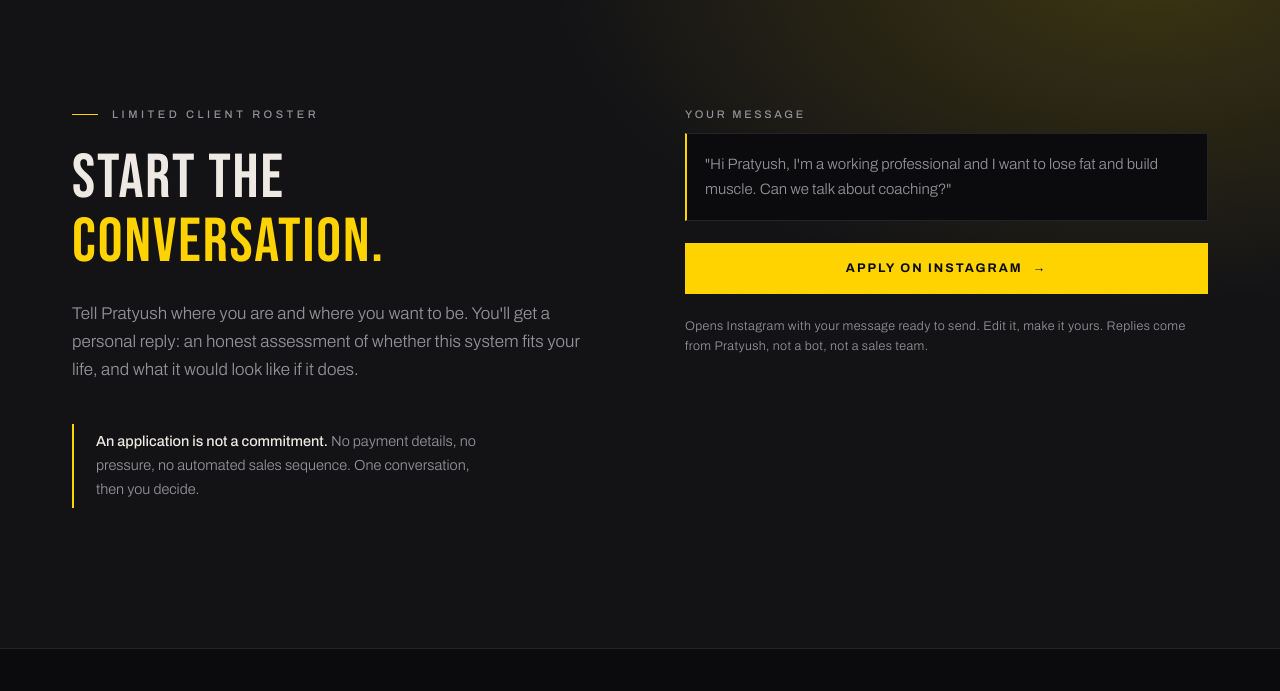
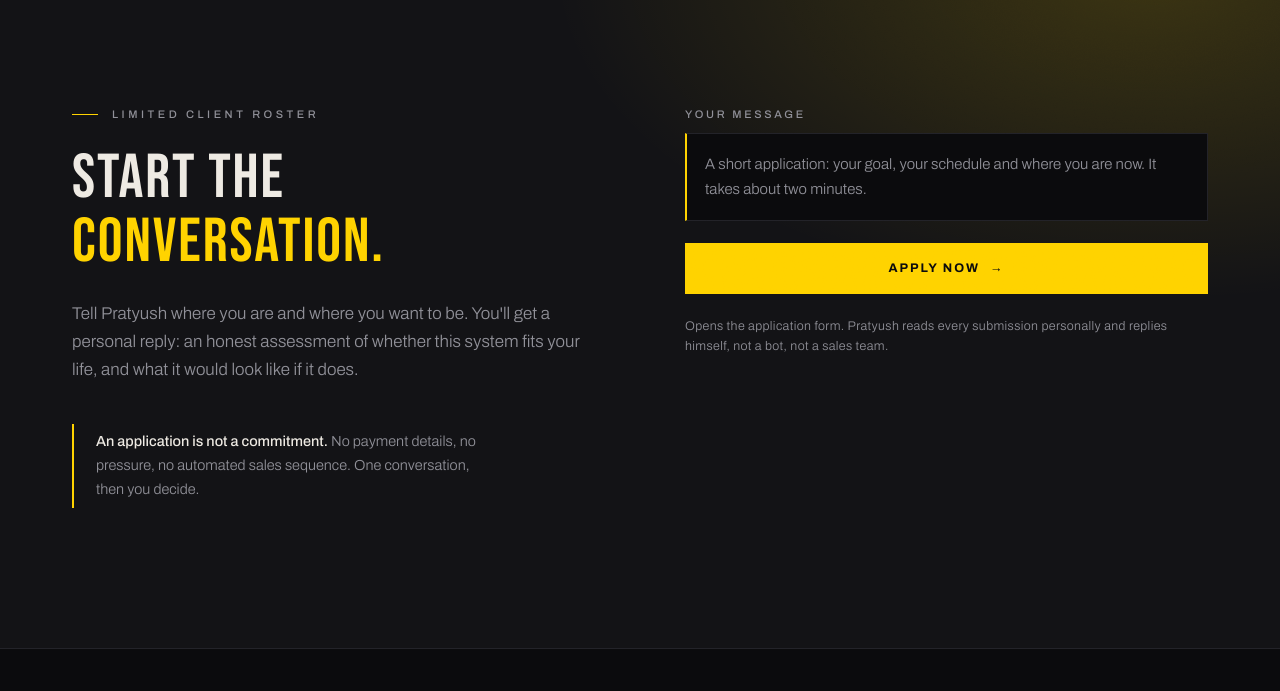
Before and after one commit to Ed-Astra-Solutions/pratyush, a plain HTML site: page index.html in a window 1280 px wide. Shown: the part 9660-10351 px from the top of the page. Drawn offline with Linux system fonts and the light colour scheme; animation ran at ten frames a second.

Commit message:
Route Apply CTAs to YouForm application form
Point nav, hero and enquiry Apply buttons (and blog nav) to
https://app.youform.com/forms/tfvxuscu; update enquiry copy from
Instagram DM to form-application language.

Co-Authored-By: Claude Opus 4.8 <noreply@anthropic.com>

```diff
--- a/index.html
+++ b/index.html
@@ -478,7 +478,7 @@ One yellow action in the nav - the eye always has an exit to the form. -->
       <a href="/blog/">Blog</a>
       <a href="#faq">FAQ</a>
     </div>
-    <a class="btn small" href="https://ig.me/m/pratyushliftz?text=Hi%20Pratyush%2C%20I%27m%20a%20working%20professional%20and%20I%20want%20to%20lose%20fat%20and%20build%20muscle.%20Can%20we%20talk%20about%20coaching%3F" target="_blank" rel="noopener">Apply <span class="arrow">→</span></a>
+    <a class="btn small" href="https://app.youform.com/forms/tfvxuscu" target="_blank" rel="noopener">Apply <span class="arrow">→</span></a>
   </nav>
 </header>
 
@@ -497,7 +497,7 @@ apply link keeps the CTA consultative. -->
     </h1>
     <div class="hero-base">
       <p>Transform into your best self even with a demanding 9-5, travel and family. A system built around your real week. <b>Not a 12-week crash.</b></p>
-      <a class="enq-link" href="https://ig.me/m/pratyushliftz?text=Hi%20Pratyush%2C%20I%27m%20a%20working%20professional%20and%20I%20want%20to%20lose%20fat%20and%20build%20muscle.%20Can%20we%20talk%20about%20coaching%3F" target="_blank" rel="noopener">Apply for coaching <span class="a">→</span></a>
+      <a class="enq-link" href="https://app.youform.com/forms/tfvxuscu" target="_blank" rel="noopener">Apply for coaching <span class="a">→</span></a>
     </div>
   </div>
   <div class="hero-index"><span>Scroll</span><b>01</b><span>The Story</span></div>
@@ -777,10 +777,10 @@ apply-via-DM flow). -->
     </div>
     <div class="form rv" style="transition-delay:.2s">
       <div class="field"><label>Your message</label>
-        <p class="dm-preview">"Hi Pratyush, I'm a working professional and I want to lose fat and build muscle. Can we talk about coaching?"</p>
+        <p class="dm-preview">A short application: your goal, your schedule and where you are now. It takes about two minutes.</p>
       </div>
-      <a class="btn" href="https://ig.me/m/pratyushliftz?text=Hi%20Pratyush%2C%20I%27m%20a%20working%20professional%20and%20I%20want%20to%20lose%20fat%20and%20build%20muscle.%20Can%20we%20talk%20about%20coaching%3F" target="_blank" rel="noopener" style="justify-content:center">Apply on Instagram <span class="arrow">→</span></a>
-      <p class="form-note">Opens Instagram with your message ready to send. Edit it, make it yours. Replies come from Pratyush, not a bot, not a sales team.</p>
+      <a class="btn" href="https://app.youform.com/forms/tfvxuscu" target="_blank" rel="noopener" style="justify-content:center">Apply now <span class="arrow">→</span></a>
+      <p class="form-note">Opens the application form. Pratyush reads every submission personally and replies himself, not a bot, not a sales team.</p>
     </div>
   </div>
 </section>
```
Also changed, not shown: blog/index.html (+1 -1 lines).
